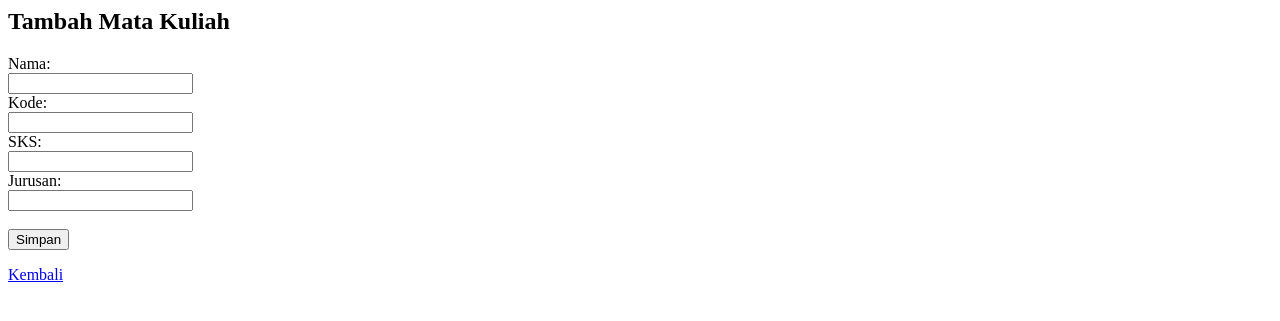
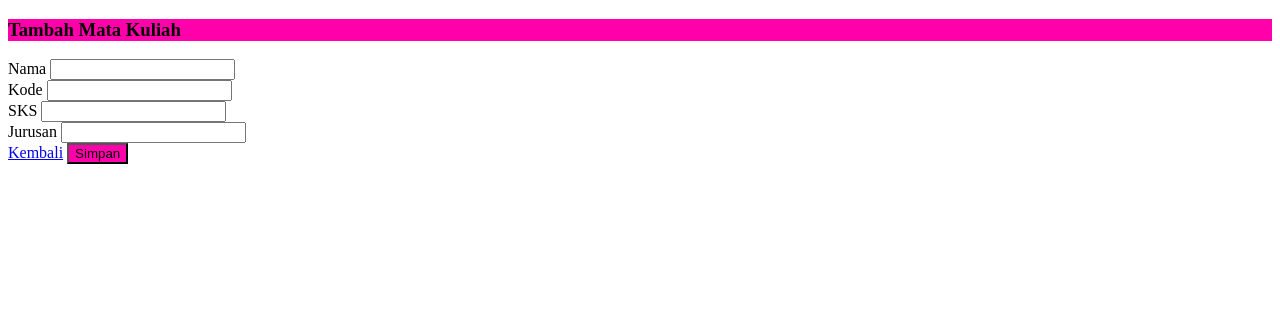
Before and after one commit to ArifbillahKamil/RBAC-Project, a Python web app: template templates/add_matkul.html in a window 1280 px wide. Shown: the top 321 px of the page. Run offline with Jinja, Linux system fonts and the light colour scheme; the template is opened without the code that fills it, so the values that code supplies are empty.

Commit message:
menambahakan \add_ matkul

```diff
--- a/templates/add_matkul.html
+++ b/templates/add_matkul.html
@@ -1,13 +1,37 @@
-<h2>Tambah Mata Kuliah</h2>
-<form method="POST">
-  <label>Nama:</label><br />
-  <input type="text" name="nama" required /><br />
-  <label>Kode:</label><br />
-  <input type="text" name="kode" required /><br />
-  <label>SKS:</label><br />
-  <input type="number" name="sks" required /><br />
-  <label>Jurusan:</label><br />
-  <input type="text" name="jurusan" required /><br /><br />
-  <button type="submit">Simpan</button>
-</form>
-<a href="{{ url_for('admin_matkul.index') }}">Kembali</a>
+{% extends 'base.html' %}
+
+{% block title %}Tambah Mata Kuliah{% endblock %}
+
+{% block content %}
+<div class="container mt-5">
+  <div class="card shadow-lg rounded-4">
+    <div class="card-header text-white text-center" style="background-color: #ff00aa;">
+      <h3 class="mb-0">Tambah Mata Kuliah</h3>
+    </div>
+    <div class="card-body">
+      <form method="POST">
+        <div class="mb-3">
+          <label class="form-label">Nama</label>
+          <input type="text" name="nama" class="form-control" required />
+        </div>
+        <div class="mb-3">
+          <label class="form-label">Kode</label>
+          <input type="text" name="kode" class="form-control" required />
+        </div>
+        <div class="mb-3">
+          <label class="form-label">SKS</label>
+          <input type="number" name="sks" class="form-control" required />
+        </div>
+        <div class="mb-4">
+          <label class="form-label">Jurusan</label>
+          <input type="text" name="jurusan" class="form-control" required />
+        </div>
+        <div class="d-flex justify-content-between">
+          <a href="{{ url_for('admin_matkul.index') }}" class="btn btn-outline-secondary">Kembali</a>
+          <button type="submit" class="btn text-white" style="background-color: #ff00aa;">Simpan</button>
+        </div>
+      </form>
+    </div>
+  </div>
+</div>
+{% endblock %}
```
